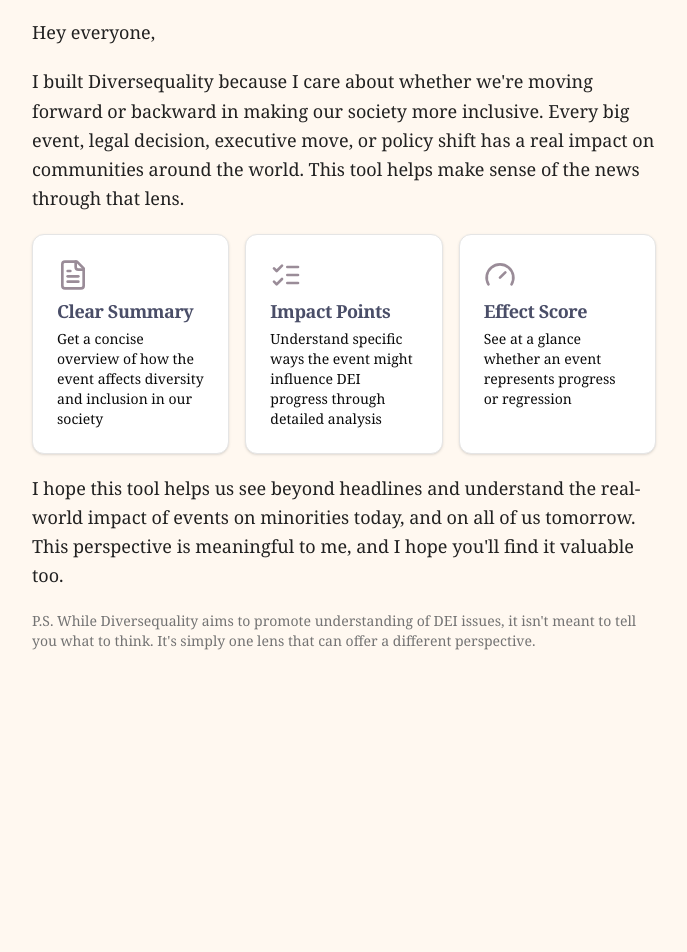
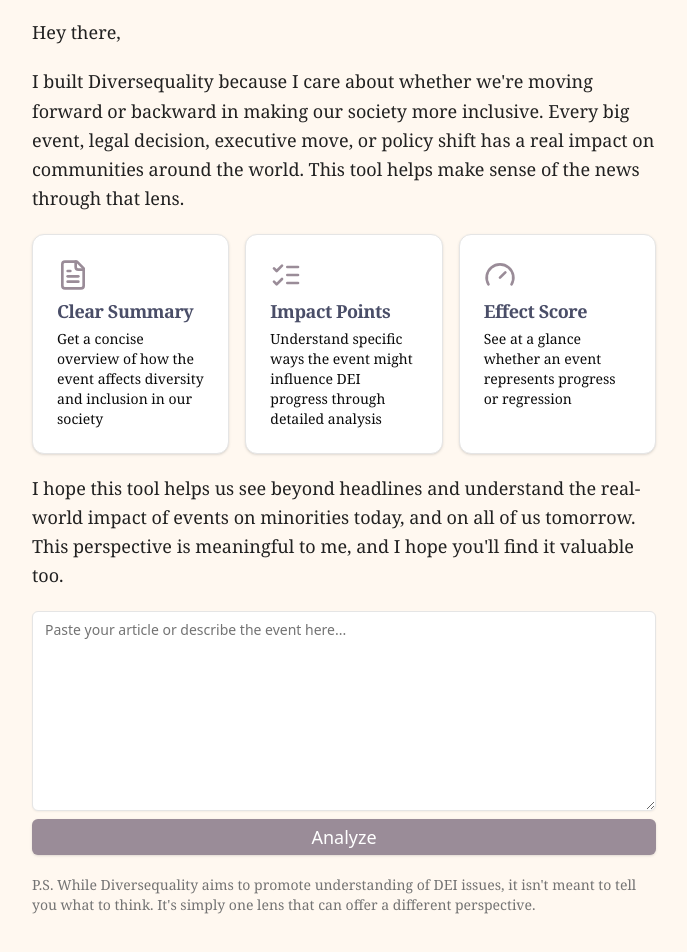
Before and after one commit to vpukhanov/diversequality, a Next.js app: page / in a window 1280 px wide. Shown: the part 126-1078 px from the top of the page, without its empty margins (296-983 px from the left). Before the commit the page ends 841 px from the top, so only its background shows below. Built offline with nearby package versions, Linux system fonts and the light colour scheme.

Commit message:
feat: add analysis form

```diff
--- a/app/page.tsx
+++ b/app/page.tsx
@@ -1,6 +1,7 @@
 import { FileText, ListChecks, Gauge } from "lucide-react";
 import type { Metadata } from "next";
 
+import AnalysisForm from "@/components/analysis-form";
 import FeatureCard from "@/components/feature-card";
 
 export const metadata: Metadata = {
@@ -15,7 +16,7 @@
       <h1 className="mb-8 text-center text-4xl font-bold text-accent-foreground md:text-5xl">
         Diversequality
       </h1>
-      <p>Hey everyone,</p>
+      <p>Hey there,</p>
       <p>
         I built Diversequality because I care about whether we&apos;re moving
         forward or backward in making our society more inclusive. Every big
@@ -46,6 +47,7 @@
         tomorrow. This perspective is meaningful to me, and I hope you&apos;ll
         find it valuable too.
       </p>
+      <AnalysisForm />
       <p className="text-sm text-muted-foreground">
         P.S. While Diversequality aims to promote understanding of DEI issues,
         it isn&apos;t meant to tell you what to think. It&apos;s simply one lens
--- /dev/null
+++ b/components/analysis-form.tsx
@@ -0,0 +1,20 @@
+import { Button } from "./ui/button";
+import { Textarea } from "./ui/textarea";
+
+export default function AnalysisForm() {
+  return (
+    <form className="space-y-2 font-sans">
+      <Textarea
+        placeholder="Paste your article or describe the event here..."
+        className="min-h-[200px] bg-white"
+        required
+      />
+      <Button
+        type="submit"
+        className="w-full bg-[#9A8C98] px-6 py-2 text-lg text-white transition-colors duration-300 hover:bg-[#4A4E69]"
+      >
+        Analyze
+      </Button>
+    </form>
+  );
+}
```
